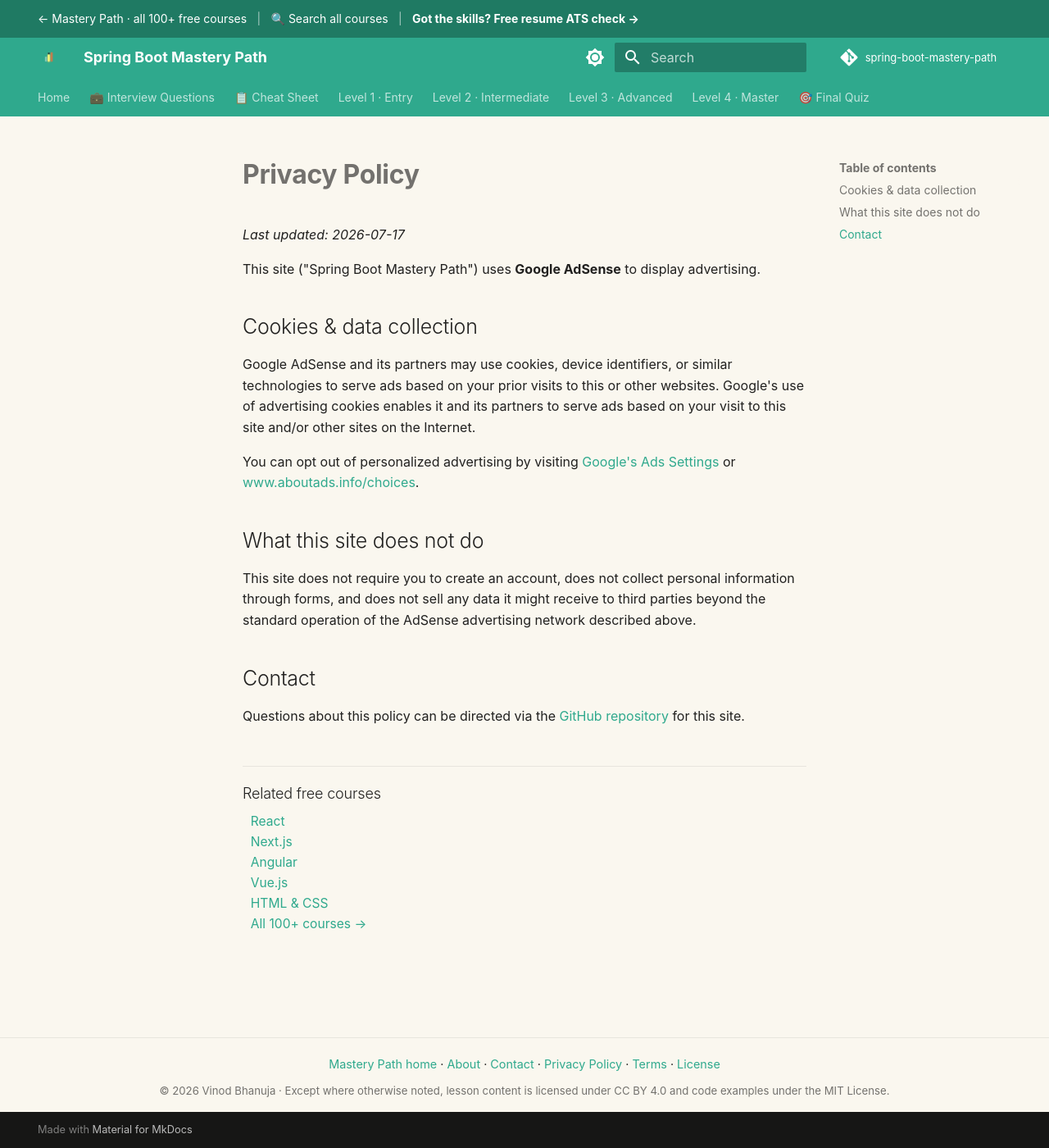
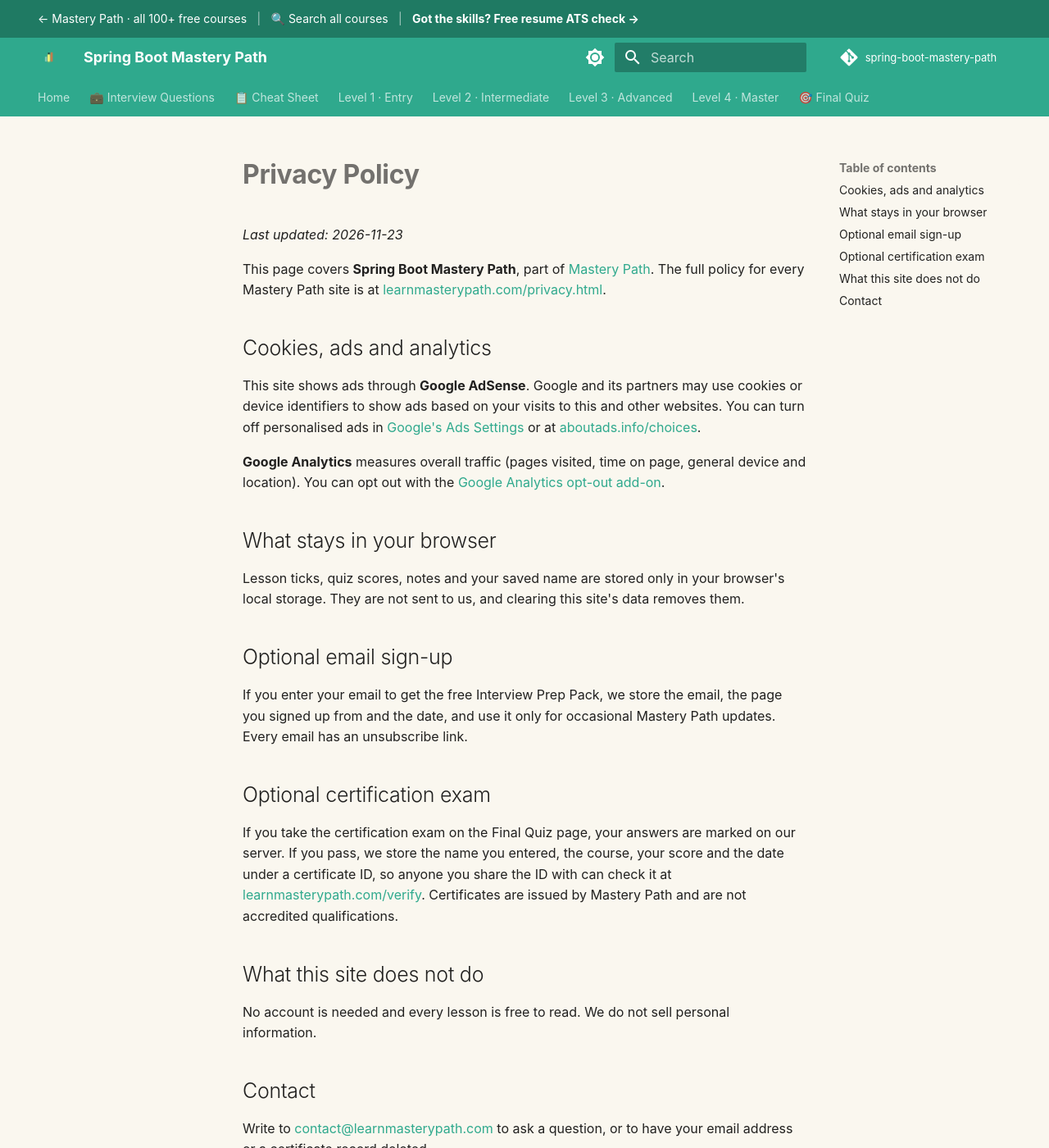
Before and after one commit to SIGILIPELLI/spring-boot-mastery-path, an MkDocs documentation site: the page built from docs/privacy.md, in a window 1280 px wide and 1400 px high. Shown: the whole window at 82% size. Built offline with MkDocs 1.6.1 and Material for MkDocs 9.7.7, drawn with Linux system fonts in a browser that asks for light colours; comment, search, counter and statistics services are not loaded.

Commit message:
Update privacy page: progress stays in the browser, optional email sign-up and certification exam, link to the full policy
Co-Authored-By: Claude Opus 5.5 <noreply@anthropic.com>

```diff
--- a/docs/privacy.md
+++ b/docs/privacy.md
@@ -1,33 +1,35 @@
 ---
-description: "Privacy policy for the free Spring Boot Mastery Path: how Google Analytics and AdSense cookies are used, what is not collected, and how to opt out."
+description: "Privacy policy for the free Spring Boot Mastery Path: cookies for ads and analytics, what stays in your browser, and the optional email sign-up and certification exam."
 ---
 
 # Privacy Policy
 
-_Last updated: 2026-07-17_
+_Last updated: 2026-11-23_
 
-This site ("Spring Boot Mastery Path") uses **Google AdSense** to display advertising.
+This page covers **Spring Boot Mastery Path**, part of [Mastery Path](https://learnmasterypath.com/). The full policy for every Mastery Path site is at [learnmasterypath.com/privacy.html](https://learnmasterypath.com/privacy.html).
 
-## Cookies & data collection
+## Cookies, ads and analytics
 
-Google AdSense and its partners may use cookies, device identifiers, or similar
-technologies to serve ads based on your prior visits to this or other websites.
-Google's use of advertising cookies enables it and its partners to serve ads
-based on your visit to this site and/or other sites on the Internet.
+This site shows ads through **Google AdSense**. Google and its partners may use cookies or device identifiers to show ads based on your visits to this and other websites. You can turn off personalised ads in [Google's Ads Settings](https://adssettings.google.com/) or at [aboutads.info/choices](https://www.aboutads.info/choices/).
 
-You can opt out of personalized advertising by visiting
-[Google's Ads Settings](https://adssettings.google.com/) or
-[www.aboutads.info/choices](https://www.aboutads.info/choices/).
+**Google Analytics** measures overall traffic (pages visited, time on page, general device and location). You can opt out with the [Google Analytics opt-out add-on](https://tools.google.com/dlpage/gaoptout).
+
+## What stays in your browser
+
+Lesson ticks, quiz scores, notes and your saved name are stored only in your browser's local storage. They are not sent to us, and clearing this site's data removes them.
+
+## Optional email sign-up
+
+If you enter your email to get the free Interview Prep Pack, we store the email, the page you signed up from and the date, and use it only for occasional Mastery Path updates. Every email has an unsubscribe link.
+
+## Optional certification exam
+
+If you take the certification exam on the Final Quiz page, your answers are marked on our server. If you pass, we store the name you entered, the course, your score and the date under a certificate ID, so anyone you share the ID with can check it at [learnmasterypath.com/verify](https://learnmasterypath.com/verify/). Certificates are issued by Mastery Path and are not accredited qualifications.
 
 ## What this site does not do
 
-This site does not require you to create an account, does not collect personal
-information through forms, and does not sell any data it might receive to third
-parties beyond the standard operation of the AdSense advertising network
-described above.
+No account is needed and every lesson is free to read. We do not sell personal information.
 
 ## Contact
 
-Questions about this policy can be directed via the
-[GitHub repository](https://github.com/SIGILIPELLI/spring-boot-mastery-path) for this
-site.
+Write to [contact@learnmasterypath.com](mailto:contact@learnmasterypath.com) to ask a question, or to have your email address or a certificate record deleted.
```
